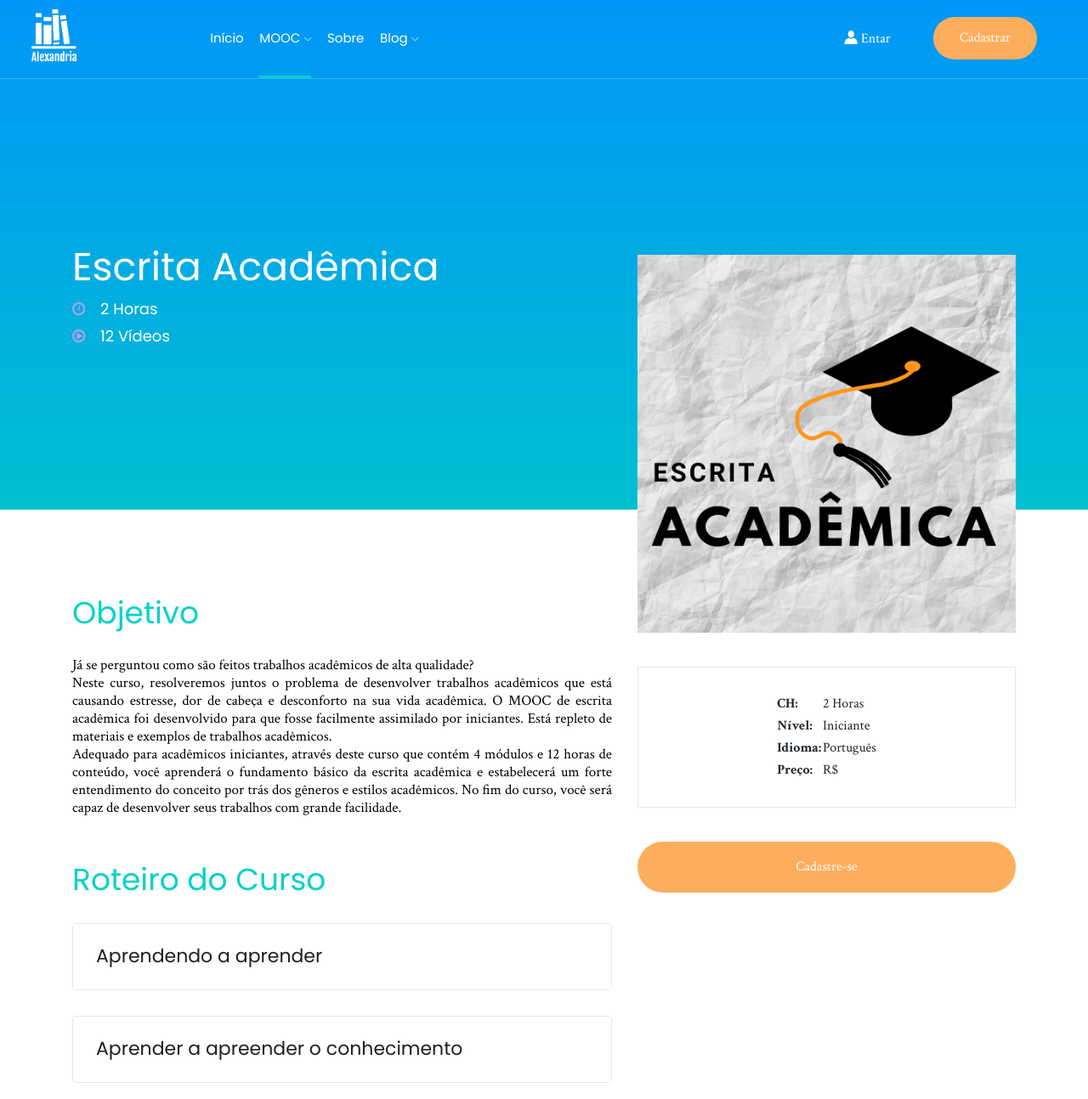
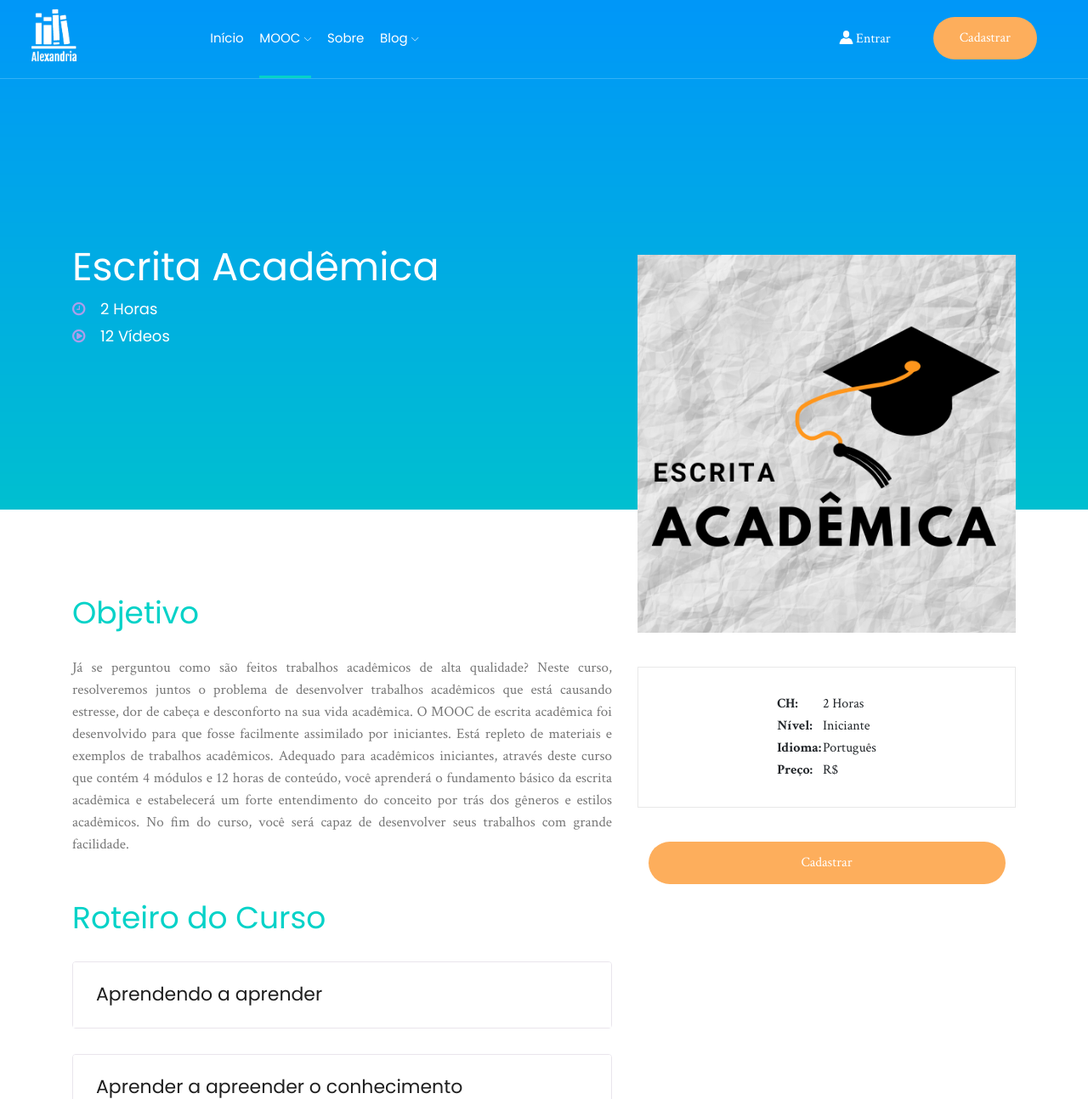
Before and after one commit to ramon141/alexandria, a PHP site: page /mooc/escrita-academica/index.php in a window 1280 px wide. Shown: the top 1294 px of the page at 85% size. Run offline with PHP 8.4, Linux system fonts and the light colour scheme; data that the repository does not hold is empty.

Commit message:
Erros de português consertados

```diff
--- a/about.php
+++ b/about.php
@@ -127,7 +127,7 @@ if(isset($_SESSION['nomeUsuario'])){
                     <div class="col-xl-5 col-lg-6">
                         <div class="single_about_info">
                             <h3>Alexandria</h3>
-                            <p align="justify">O Alexandria é um sistema que, inicialmente, oferece um MOOC sobre Escrita Científica para a comunidade acadêmica. Esse sistema faz parte do projeto integrador de quatro acadêmicas do curso técnico em Informática do Instituto Federal do Pará - Campus Santarém. O projeto tem como objetivo ensinar a escrita científica de forma atrativa e divertida para auxiliar os acadêmicos com dificuldades em realizar trabalhos de cunho científico. </p>
+                            <p align="justify" style="color: #777777">O Alexandria é um sistema que, inicialmente, oferece um MOOC sobre Escrita Científica para a comunidade acadêmica. Esse sistema faz parte do projeto integrador de quatro acadêmicas do curso técnico em Informática do Instituto Federal do Pará - Campus Santarém. O projeto tem como objetivo ensinar a escrita científica de forma atrativa e divertida para auxiliar os acadêmicos com dificuldades em realizar trabalhos de cunho científico. </p>
 
                         </div>
                     </div>
--- a/mooc/escrita-academica/index.php
+++ b/mooc/escrita-academica/index.php
@@ -98,7 +98,7 @@ if(isset($_SESSION['temCartao'])){
                                 }else{
                                     echo"
                                     <a href='#test-form' class='login popup-with-form'>
-                                    <span class='flaticon-user'> Entar </span>
+                                    <span class='flaticon-user'> Entrar </span>
                                     </a>
                                     <a href='#test-form2' class='login popup-with-form'>
                                     <span class='boxed_btn_orange'>Cadastrar</span>
@@ -152,10 +152,10 @@ if(isset($_SESSION['temCartao'])){
                 <div class="single_courses">
                     <h3 style="color: #04D2C8;">Objetivo</h3>
                     <div style="text-align: justify;" >
-                    <p  style="color: black;">Já se perguntou como são feitos trabalhos acadêmicos de alta qualidade?</p>
-                    <p style="color: black;">Neste curso, resolveremos juntos o problema de desenvolver trabalhos acadêmicos que está causando estresse, dor de cabeça e desconforto na sua vida acadêmica. O MOOC de escrita acadêmica foi desenvolvido para que fosse facilmente assimilado por iniciantes. Está repleto de materiais e exemplos de trabalhos acadêmicos.
+                    <p  style="color: #777777;line-height: 26px;">Já se perguntou como são feitos trabalhos acadêmicos de alta qualidade?
+                    Neste curso, resolveremos juntos o problema de desenvolver trabalhos acadêmicos que está causando estresse, dor de cabeça e desconforto na sua vida acadêmica. O MOOC de escrita acadêmica foi desenvolvido para que fosse facilmente assimilado por iniciantes. Está repleto de materiais e exemplos de trabalhos acadêmicos.
+                    Adequado para acadêmicos iniciantes, através deste curso que contém 4 módulos e 12 horas de conteúdo, você aprenderá o fundamento básico da escrita acadêmica e estabelecerá um forte entendimento do conceito por trás dos gêneros e estilos acadêmicos. No fim do curso, você será capaz de desenvolver seus trabalhos com grande facilidade.
                     </p>
-                    <p style="color: black;"> Adequado para acadêmicos iniciantes, através deste curso que contém 4 módulos e 12 horas de conteúdo, você aprenderá o fundamento básico da escrita acadêmica e estabelecerá um forte entendimento do conceito por trás dos gêneros e estilos acadêmicos. No fim do curso, você será capaz de desenvolver seus trabalhos com grande facilidade. </p>
                     </div>
                     <h3 class="second_title" style="color: #04D2C8;">Roteiro do Curso</h3>
                 </div>
@@ -168,7 +168,7 @@ if(isset($_SESSION['temCartao'])){
                                 </h5>
                             </div>
                             <div id="collapseTwo" class="collapse" aria-labelledby="headingTwo" data-parent="#accordion">
-                                <div style=" padding: 1px 30px;">
+                                <div style=" padding: 1px 30px; color: #777777">
                                     Neste módulo você irá aprender técnicas para leitura de textos, técnicas de estudo e como se organizar.
                                 </div>
                             </div>
@@ -180,7 +180,7 @@ if(isset($_SESSION['temCartao'])){
                                 </h5>
                             </div>
                             <div id="collapseOne" class="collapse" aria-labelledby="headingOne" data-parent="#accordion" style="">
-                                <div style=" padding: 1px 30px;">
+                                <div style=" padding: 1px 30px;; color: #777777">
                                   Neste módulo você irá aprender a produzir alguns tipos de textos acadêmicos como: resumo, fichamento, resenha, relatório e artigo.
                               </div>
                           </div>
@@ -193,7 +193,7 @@ if(isset($_SESSION['temCartao'])){
                             </h5>
                         </div>
                         <div id="collapseThree" class="collapse" aria-labelledby="headingThree" data-parent="#accordion">
-                            <div style=" padding: 1px 30px;">
+                            <div style=" padding: 1px 30px;; color: #777777">
                                 Neste módulo você irá aprender as estruturas de textos científicos, como fazer citações, métodos científicos e tipos de pesquisa.
                             </div>
                         </div>
@@ -205,7 +205,7 @@ if(isset($_SESSION['temCartao'])){
                             </h5>
                         </div>
                         <div id="collapse_4" class="collapse" aria-labelledby="heading_4" data-parent="#accordion">
-                            <div style=" padding: 1px 30px;">
+                            <div style=" padding: 1px 30px; color: #777777">
                                 Neste módulo extra você irá conhecer outros recursos como aspas e parênteses, e algumas ferramentas que podem ser usadas (fontes confiáveis e não confiáveis).
                             </div>
                         </div>
@@ -253,10 +253,12 @@ if(isset($_SESSION['temCartao'])){
 
                 }else{
                    echo
-                   "<div class='live_chat_btn'>
-                   <a href='#test-form2' class='login popup-with-form'>
-                   <span style='background-color: #FDAE5C;' class='boxed_btn'>Cadastre-se</span></a>
-                   </div>";
+
+                   "<div align='center'>
+                       <a href='#test-form2'  class='login popup-with-form'>
+                                    <span class='boxed_btn_orange' style='width:420px;'>Cadastrar</span>
+                                    </a></div>";
+
                }
                ?>
            </div>
```
